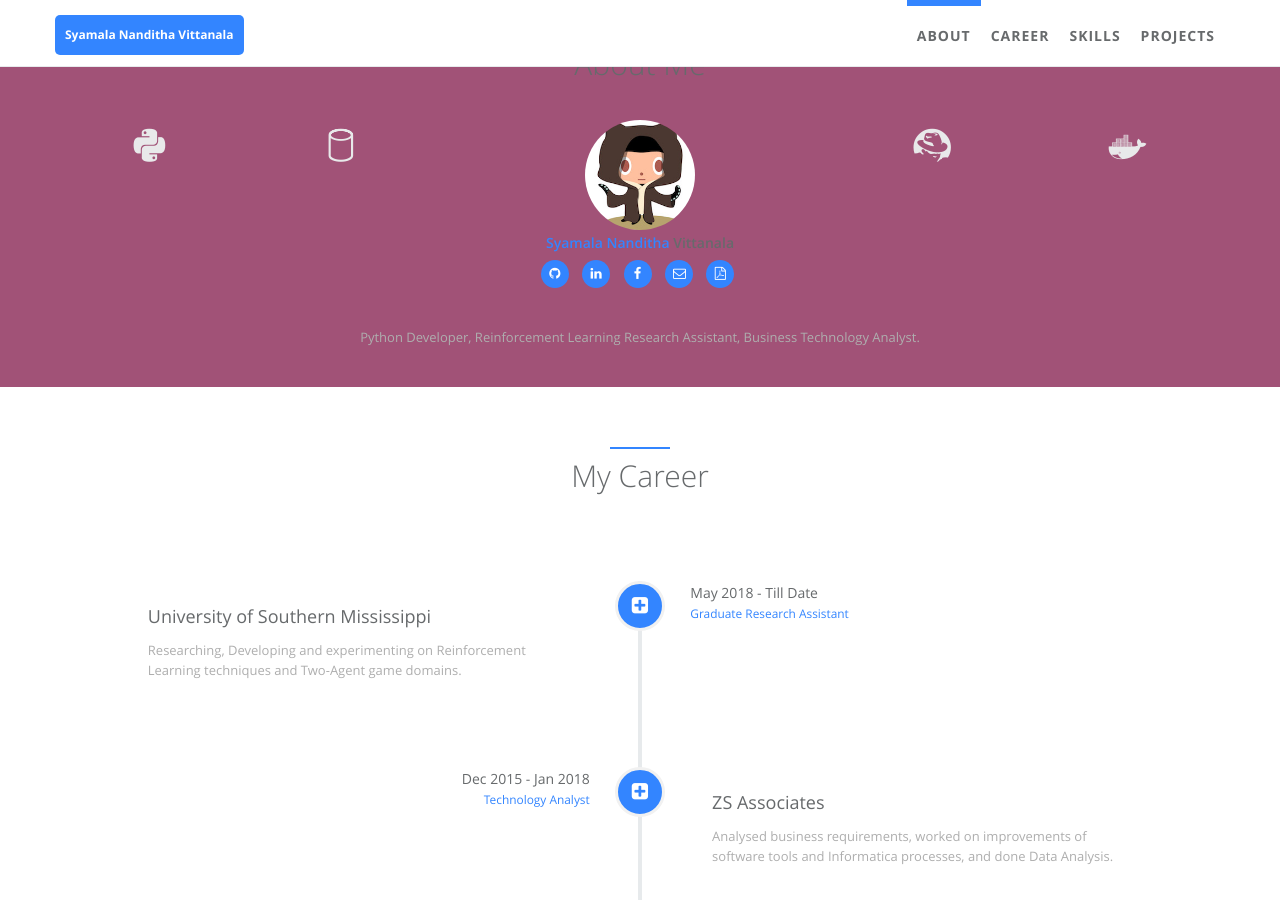
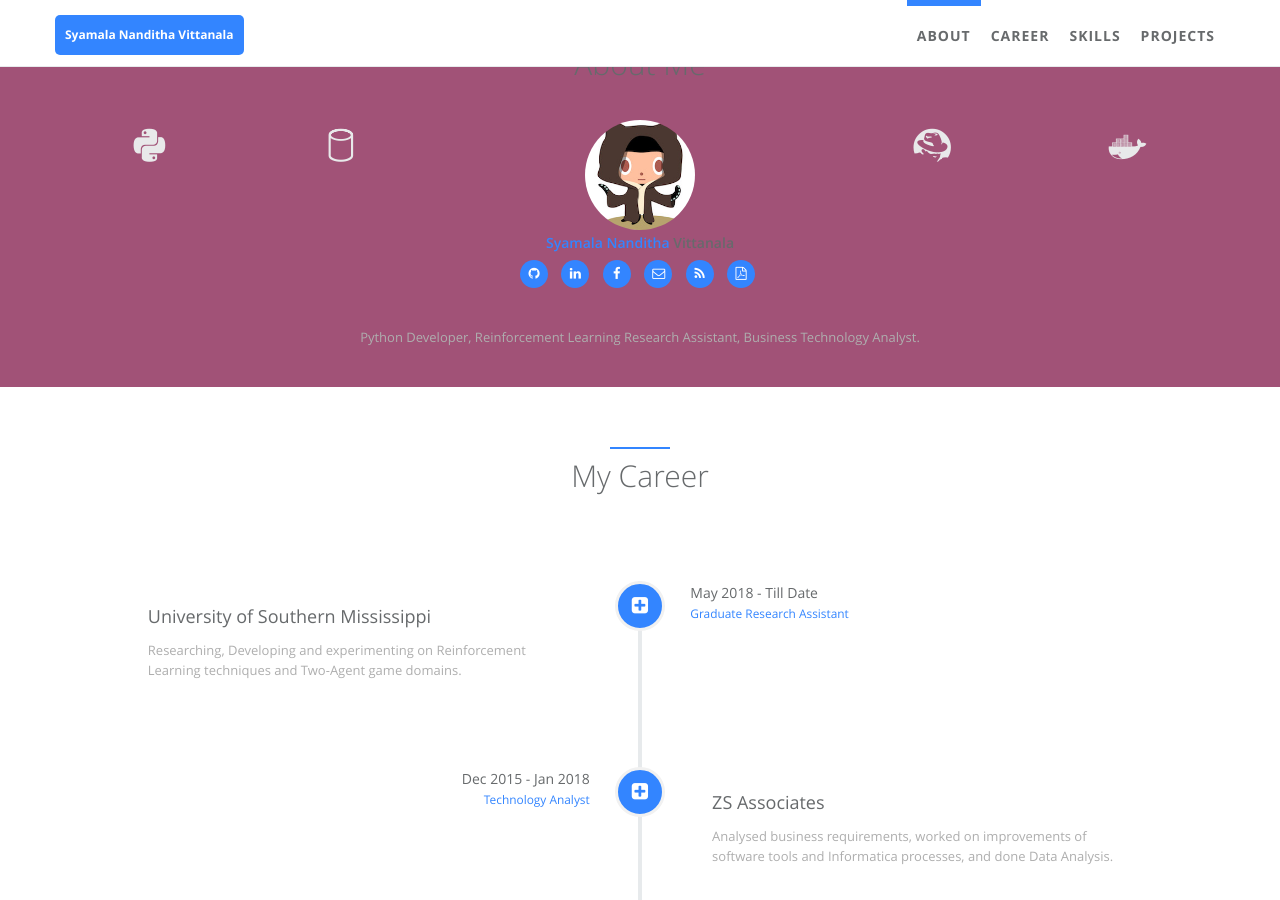
Before and after one commit to VSNanditha/SyamalaNanditha.github.io, a Jekyll site: the page built from index.html, in a window 1280 px wide and 900 px high, scrolled down 495 px. Built offline with Jekyll 4.4.1, drawn with Linux system fonts in a browser that asks for light colours.

Commit message:
Revert "minor corrections"
This reverts commit 77b554f2b2a5fcf518da00a8013c7cf937f785a1.

```diff
--- a/_includes/sections/about.html
+++ b/_includes/sections/about.html
@@ -38,7 +38,7 @@
                     {% if site.author.email %}
                     <li><a href="mailto:{{ site.author.email }}"><i class="fa fa-envelope-o"></i></a></li>
                     {% endif %}
-                    <!--<li><a href="{{ site.baseurl }}/feed.xml" target="blank"><i class="fa fa-rss"></i></a></li>-->
+                    <li><a href="{{ site.baseurl }}/feed.xml" target="blank"><i class="fa fa-rss"></i></a></li>
                     {% if site.author.cv %}
                     <li><a href="{{ site.author.cv }}" target="blank"><i class="fa fa-file-pdf-o"></i></a></li>
                     {% endif %}
```
